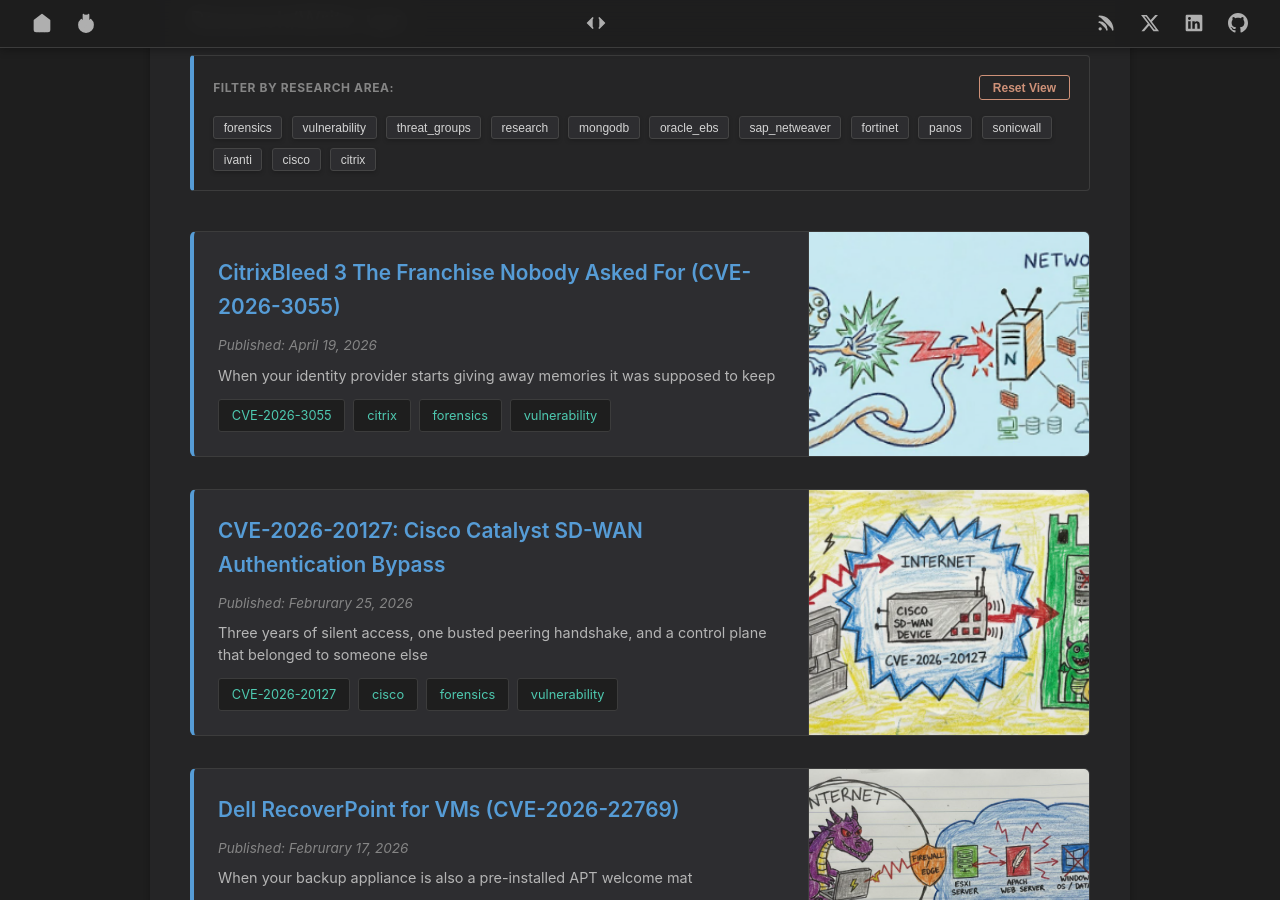
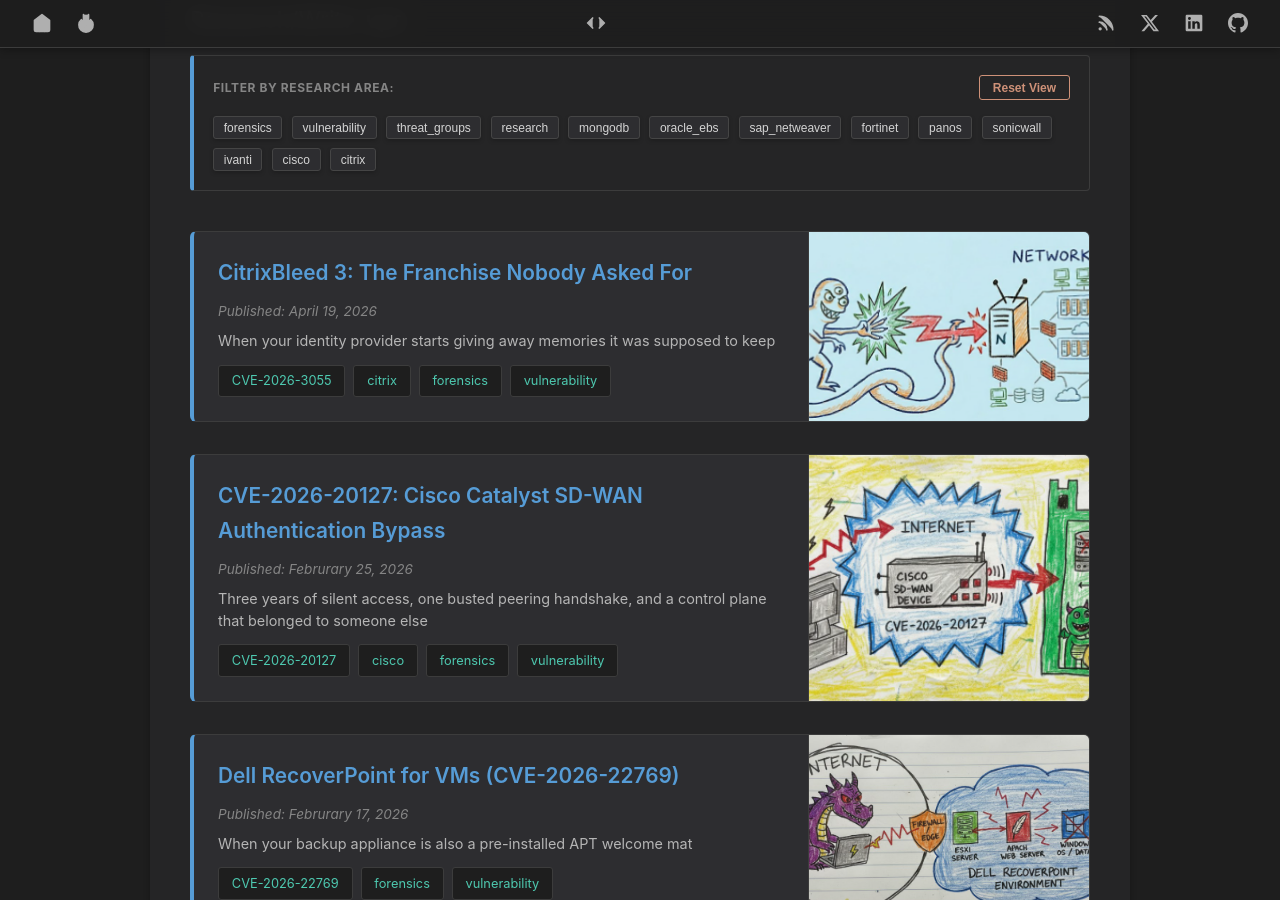
Before and after one commit to gottlabs/home, a Jekyll site: the page built from index.md, in a window 1280 px wide and 900 px high, scrolled down 399 px. Built offline with Jekyll 4.4.1, drawn with Linux system fonts in a browser that asks for light colours.

Commit message:
Update index.md

```diff
--- a/index.md
+++ b/index.md
@@ -78,7 +78,7 @@ function clearFilter() {
 
 <div class="research-post" data-tags="citrix,vulnerability,forensics">
   <div class="post-content">
-    <h4><a href="{{ site.baseurl }}/2026/04/19/netscaler_cve2026-3055">CitrixBleed 3 The Franchise Nobody Asked For (CVE-2026-3055)</a></h4>
+    <h4><a href="{{ site.baseurl }}/2026/04/19/netscaler_cve2026-3055">CitrixBleed 3: The Franchise Nobody Asked For</a></h4>
     <span class="post-date">Published: April  19, 2026</span>
     <p>When your identity provider starts giving away memories it was supposed to keep</p>
     <div class="post-tags">
```
